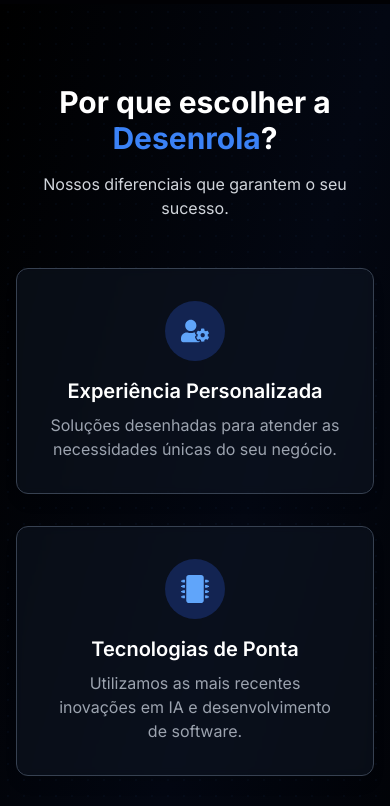
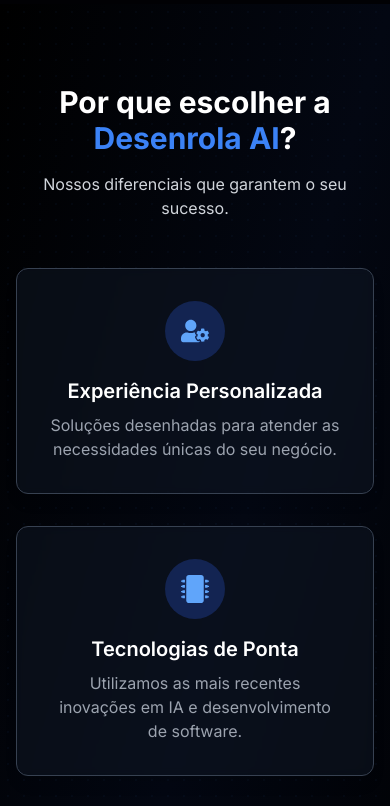
Before and after one commit to italolima01/desenvolveai, a Next.js app: page / in a window 390 px wide. Shown: the part 1980-2786 px from the top of the page. Built offline with nearby package versions, Linux system fonts and the light colour scheme.

Commit message:
Correção de bugs mobile

```diff
--- a/src/app/globals.css
+++ b/src/app/globals.css
@@ -13,7 +13,8 @@
 
 html, body {
   scroll-behavior: smooth !important;
-
+  width: 100vw;
+  overflow-x: hidden; /* Ensure no horizontal scroll on the root elements */
 }
 
 /* Tenta aplicar scroll-behavior a qualquer elemento que seja um contêiner de rolagem */
--- a/src/app/page.tsx
+++ b/src/app/page.tsx
@@ -5,8 +5,8 @@
 import ServicesSection from '@/components/ServicesSection';
 import FeaturesSection from '@/components/FeaturesSection';
 import InnovationSection from '@/components/InnovationSection';
-import CtaSection from '@/components/CtaSection'; // Importar o componente CtaSection
-import Footer from '@/components/Footer'; // Importar o componente Footer
+import CtaSection from '@/components/CtaSection';
+import Footer from '@/components/Footer';
 
 export default function Home() {
   return (
@@ -16,9 +16,8 @@
       <ServicesSection />
       <FeaturesSection />
       <InnovationSection />
-
       <CtaSection />
-      <Footer /> {/* Adicionar o componente Footer */}
+      <Footer />
     </main>
   );
 }
--- a/src/components/FeaturesSection.tsx
+++ b/src/components/FeaturesSection.tsx
@@ -34,7 +34,7 @@
 
       <div className="container mx-auto relative">
         <div className="text-center mb-12">
-          <h2 className="text-3xl sm:text-4xl font-bold text-white">Por que escolher a <span className="text-[rgb(var(--color-primary))]">Desenrola</span>?</h2>
+          <h2 className="text-3xl sm:text-4xl font-bold text-white">Por que escolher a <span className="text-[rgb(var(--color-primary))]">Desenrola AI</span>?</h2>
           <p className="text-gray-300 mt-4 text-base sm:text-lg">Nossos diferenciais que garantem o seu sucesso.</p>
         </div>
 
--- a/src/components/Footer.tsx
+++ b/src/components/Footer.tsx
@@ -8,7 +8,7 @@
   const currentYear = new Date().getFullYear();
 
   return (
-    <footer className="bg-gray-950 text-gray-300 py-12 px-4">
+  <footer id="contact" className="bg-gray-950 text-gray-300 py-12 px-4">
       <div className="container mx-auto grid grid-cols-1 md:grid-cols-4 gap-8">
         {/* Coluna 1: Logo e Slogan */}
         <div className="space-y-4">
--- a/src/components/InnovationSection.tsx
+++ b/src/components/InnovationSection.tsx
@@ -45,7 +45,7 @@
               </h2>
 
               <p className="text-gray-300 text-base sm:text-lg mb-6">
-                Na <span className="font-semibold text-[rgb(var(--color-primary))]">Desenrola</span>, somos movidos pela paixão por tecnologia e inovação. Nosso objetivo é simples: ajudar sua empresa a alcançar novos patamares através de soluções inteligentes em IA e software personalizado.
+                Na <span className="font-semibold text-[rgb(var(--color-primary))]">Desenrola AI</span>, somos movidos pela paixão por tecnologia e inovação. Nosso objetivo é simples: ajudar sua empresa a alcançar novos patamares através de soluções inteligentes em IA e software personalizado.
               </p>
 
               <p className="text-gray-300 text-base sm:text-lg">
--- a/src/components/Navbar.tsx
+++ b/src/components/Navbar.tsx
@@ -40,9 +40,9 @@
 
             {/* Contact Button */}
             <div className="hidden md:block w-1/4 text-right">
-              <button className="btn-primary">
+              <Link to="contact" spy={true} smooth={true} offset={-70} duration={500} className="btn-primary">
                 Fale Conosco
-              </button>
+              </Link>
             </div>
 
             {/* Mobile Menu Button */}
```
